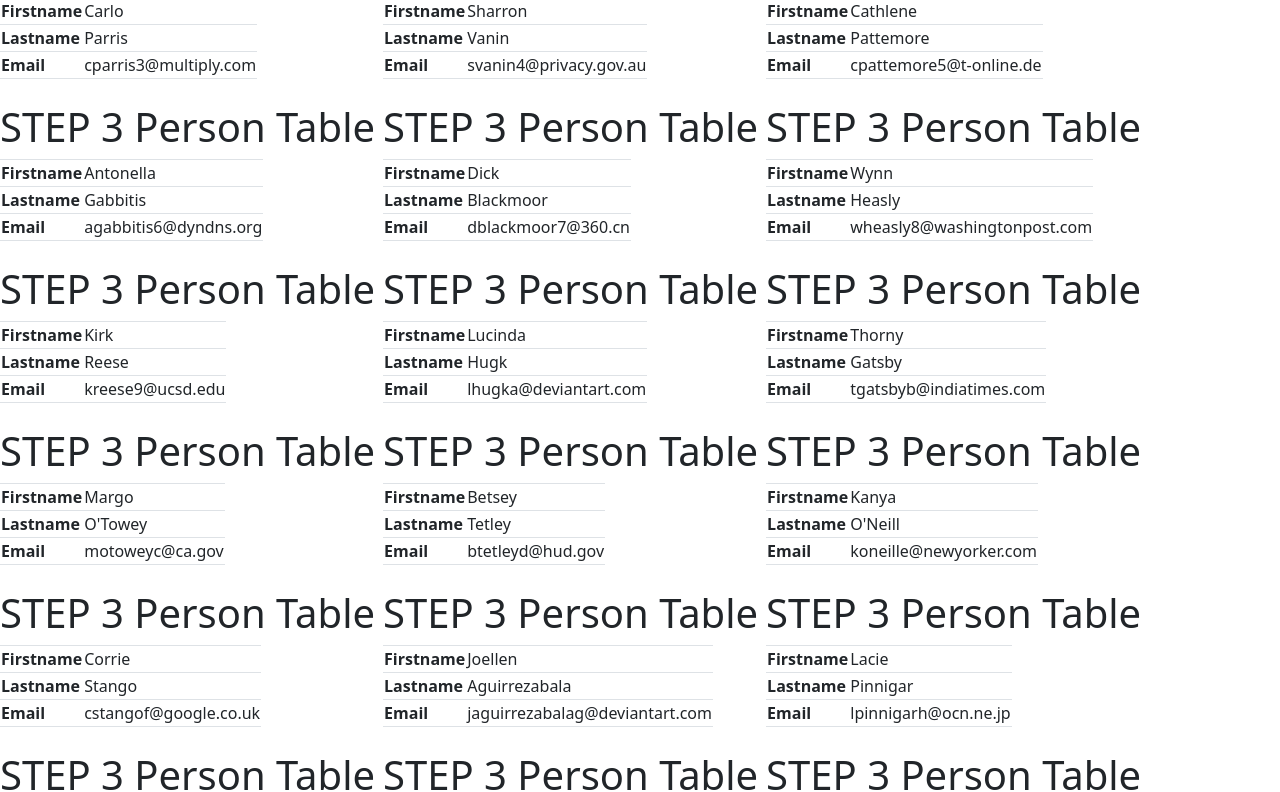
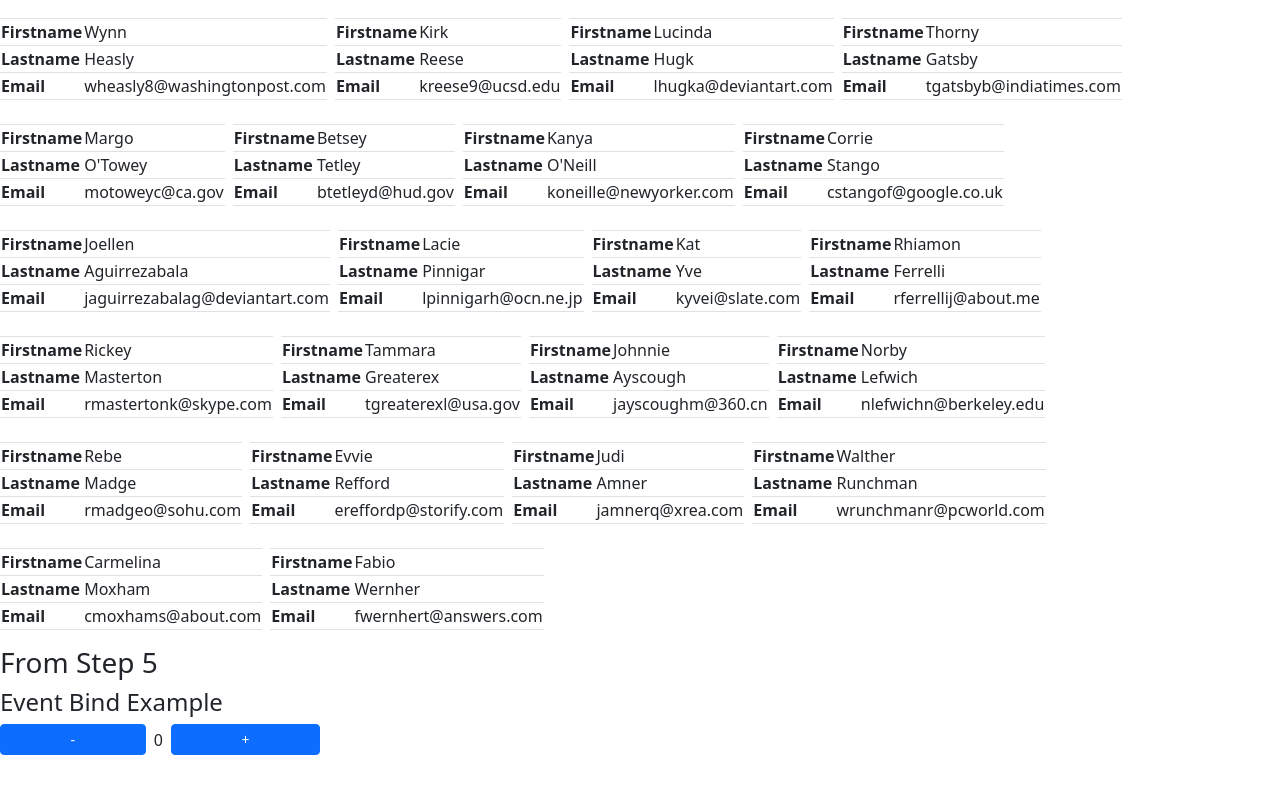
Before and after one commit to nikolaidiphmm-source/cf9-frontend, an Angular app: page / in a window 1280 px wide. Shown: the part 760-1552 px from the top of the page. After the commit the page ends 1515 px from the top, so only its background shows below. Built offline with nearby package versions, Linux system fonts and the light colour scheme.

Commit message:
feat: add event bind

```diff
--- a/src/app/app.html
+++ b/src/app/app.html
@@ -19,7 +19,9 @@
 <app-step2-person-table></app-step2-person-table>
 
 <!--Step 3 Input Variable-->
+<h3>From Step 3</h3>
 <div class="d-flex gap-5 text-nowrap">
+
   <app-step3-person-table-input [person]="Person1"></app-step3-person-table-input>
   <app-step3-person-table-input ></app-step3-person-table-input>
   <app-step3-person-table-input [person]="Person2"></app-step3-person-table-input>
@@ -27,5 +29,12 @@
 
 <!--Step 4 for directive example-->
 <div>
+  <h3>From Step 4</h3>
   <app-step4-for-directive></app-step4-for-directive>
 </div>
+
+<!--Step 5 Event Bind-->
+<div>
+  <h3>From Step 5</h3>
+  <app-step5-event-bind></app-step5-event-bind>
+</div>
--- a/src/app/components/step3-person-table-input/step3-person-table-input.html
+++ b/src/app/components/step3-person-table-input/step3-person-table-input.html
@@ -1,4 +1,4 @@
-<h1>STEP 3 Person Table</h1>
+<!-- <h1>STEP 3 Person Table</h1> -->
 <!-- <table class="table table-bordered w-50">
     <tr>
         <td class="fw-semibold">Firstname</td>
--- /dev/null
+++ b/src/app/components/step5-event-bind/step5-event-bind.html
@@ -0,0 +1,19 @@
+<h4>Event Bind Example</h4>
+<div class="d-flex flex-column gap-2 w-25">
+    <div class="d-flex gap-2 align-items-center">
+
+        <button
+            class="btn btn-primary btn-sm flex-grow-1"
+            (click) ="decrementTimes()"
+            >
+            -
+        </button>
+        <span>{{ times }}</span>
+        <button class="btn btn-primary btn-sm flex-grow-1"
+            (click) ="incrementTimes()"
+            >
+            +
+        </button>
+    </div>
+
+</div>
--- /dev/null
+++ b/src/app/components/step5-event-bind/step5-event-bind.ts
@@ -0,0 +1,18 @@
+import { Component } from '@angular/core';
+
+@Component({
+  selector: 'app-step5-event-bind',
+  imports: [],
+  templateUrl: './step5-event-bind.html',
+  styleUrl: './step5-event-bind.css',
+})
+export class Step5EventBind {
+  times: number = 0;
+
+  incrementTimes() {
+    this.times++;
+  }
+  decrementTimes() {
+    this.times--;
+  }
+}
```
Also changed, not shown: src/app/app.ts (+6 -1 lines), src/app/components/step5-event-bind/step5-event-bind.css (added), 1 other file (tests, documents, lock files or other folders).
